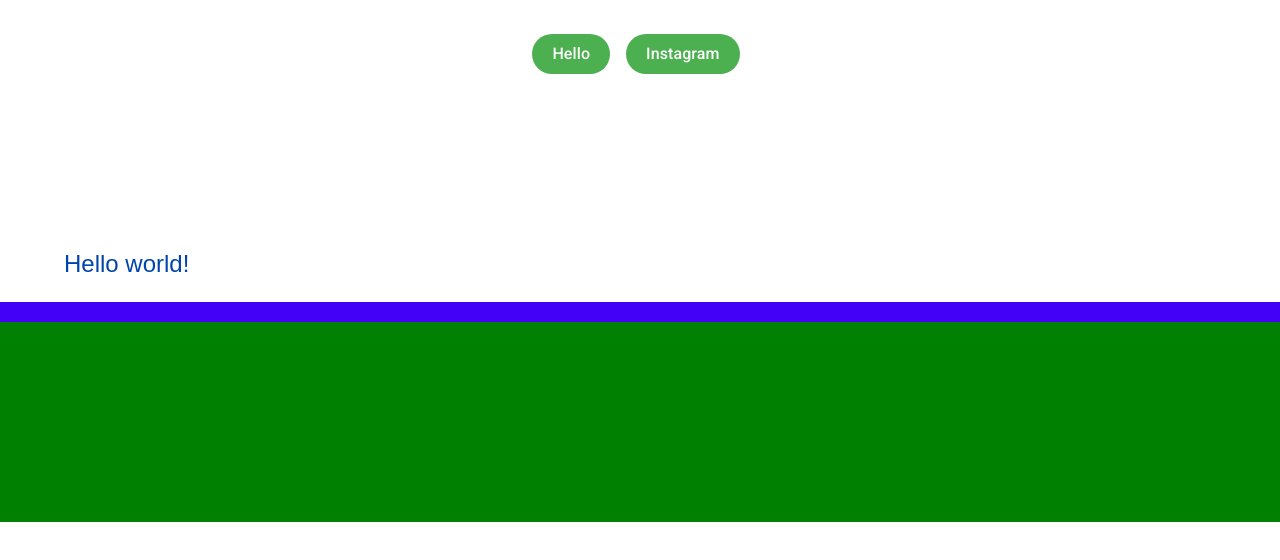
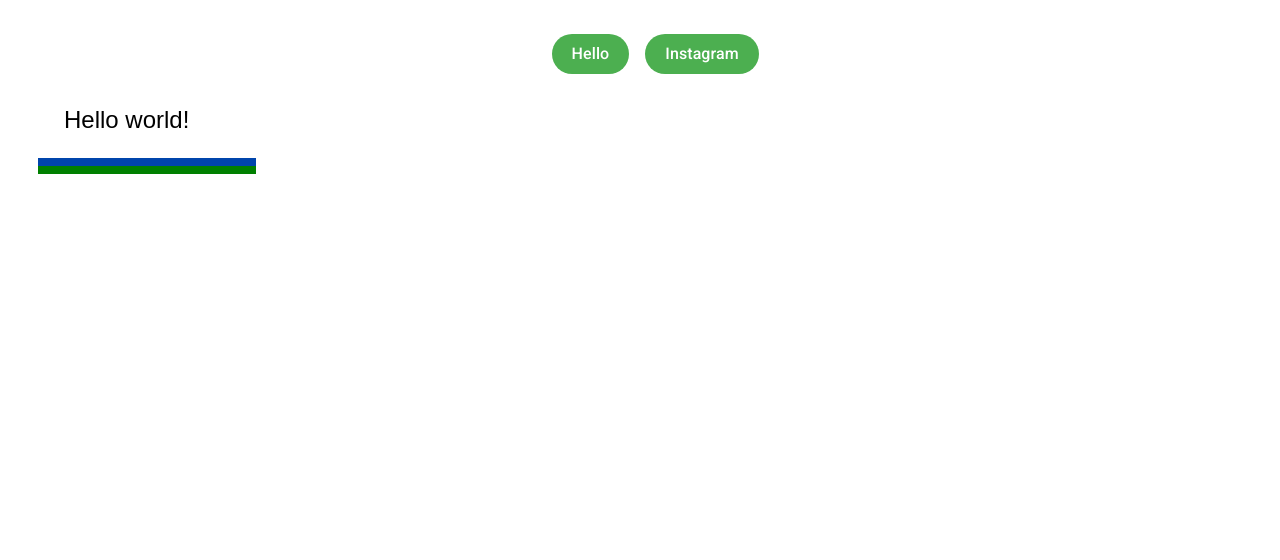
Before and after one commit to JakubCzuba/Task, an Angular app: page / in a window 1280 px wide. Shown: the top 560 px of the page. Built offline with nearby package versions, Linux system fonts and the light colour scheme.

Commit message:
my first directive

```diff
--- a/src/app/app.component.html
+++ b/src/app/app.component.html
@@ -1,4 +1,4 @@
 <app-welcomebutton></app-welcomebutton>
-<app-helloworld></app-helloworld>
+<app-helloworld appHwcolor></app-helloworld>
 <div appHighlight *ngIf="title === 'task'" class="homebgcolor"></div>
 <div [ngClass]="{'red': x === 1, 'green' : x === 2, 'blue' : x === 3 }"></div>
--- a/src/app/app.component.scss
+++ b/src/app/app.component.scss
@@ -0,0 +1,33 @@
+.homebgcolor{
+    background-color: #0045ac;
+    height: 1%;
+    width: 17%;
+    margin-left: 3%;
+}
+
+.red{
+    background-color: red($color: #000000);
+    height: 1%;
+    width: 17%;
+    margin-left: 3%;
+}
+
+.blue {
+    height: 1%;
+    width: 17%;
+    margin-left: 3%;
+    background-color: blue($color: #000000);
+}
+
+.green{
+    height: 1%;
+    width: 17%;
+    margin-left: 3%;
+    background-color: green($color: #000000);
+}
+
+div{
+    height: 1%;
+    width: 17%;
+    margin-left: 3%;
+}
--- a/src/app/app.component.ts
+++ b/src/app/app.component.ts
@@ -5,11 +5,12 @@ import { MenuComponent } from './components/menu/menu.component';
 import { WelcomebuttonComponent } from './components/welcomebutton/welcomebutton.component';
 import { HighlightDirective } from './directives/highlight/highlight.directive';
 import { CommonModule } from '@angular/common';
+import { HwcolorDirective } from './directives/hwcolor/hwcolor.directive';
 
 @Component({
   selector: 'app-root',
   standalone: true,
-  imports: [RouterOutlet, HelloworldComponent, WelcomebuttonComponent, HighlightDirective, CommonModule],
+  imports: [RouterOutlet, HelloworldComponent, WelcomebuttonComponent, HighlightDirective, CommonModule, HwcolorDirective],
   templateUrl: './app.component.html',
   styleUrl: './app.component.scss',
   encapsulation: ViewEncapsulation.None
--- a/src/app/components/helloworld/helloworld.component.scss
+++ b/src/app/components/helloworld/helloworld.component.scss
@@ -3,7 +3,6 @@
     margin-left: 5%;
     font-family: Arial, sans-serif;
     font-size: 24px;
-    color: #0045ac; /* Opcjonalnie można dodać kolor tekstu */
   }
 
   /* Stylowanie dla innych komponentów strony, jeśli potrzebne */
--- /dev/null
+++ b/src/app/directives/hwcolor/hwcolor.directive.ts
@@ -0,0 +1,27 @@
+import { Directive, ElementRef, HostListener, Renderer2 } from '@angular/core';
+
+@Directive({
+  selector: '[appHwcolor]',
+  standalone: true
+})
+export class HwcolorDirective {
+
+  constructor(private el: ElementRef, private renderer: Renderer2) { }
+
+  @HostListener('click') onClick(){
+    this.hwcolor('green');
+  }
+
+  @HostListener('mouseenter') onMouseEnter(){
+    this.hwcolor("blue");
+  }
+
+  @HostListener('dblclick') onDblClick(){
+    this.hwcolor('yellow');
+  }
+
+  private hwcolor(color: string) {
+    this.renderer.setStyle(this.el.nativeElement, 'color', color)
+  }
+
+}
```
Also changed, not shown: 1 other file (tests, documents, lock files or other folders).
